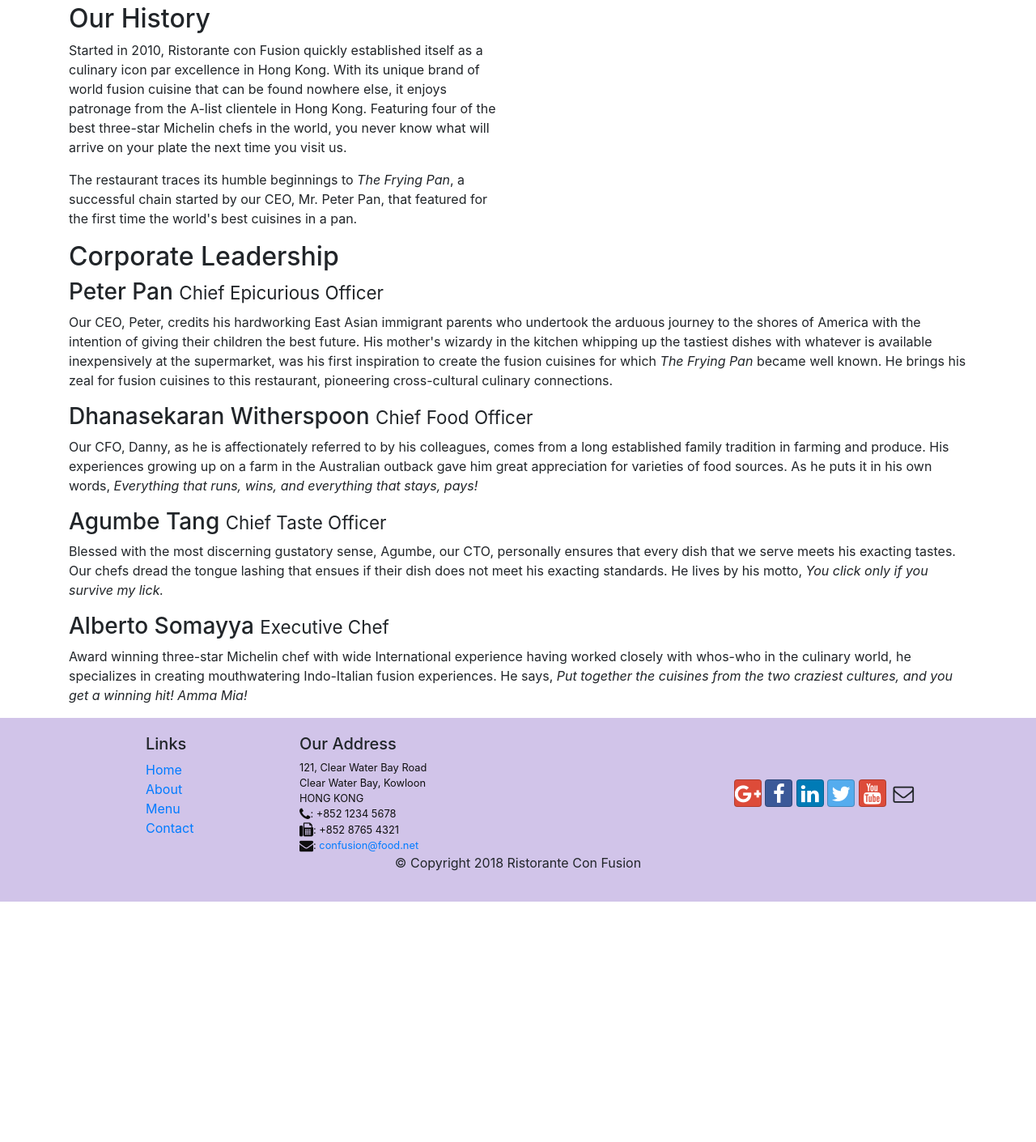
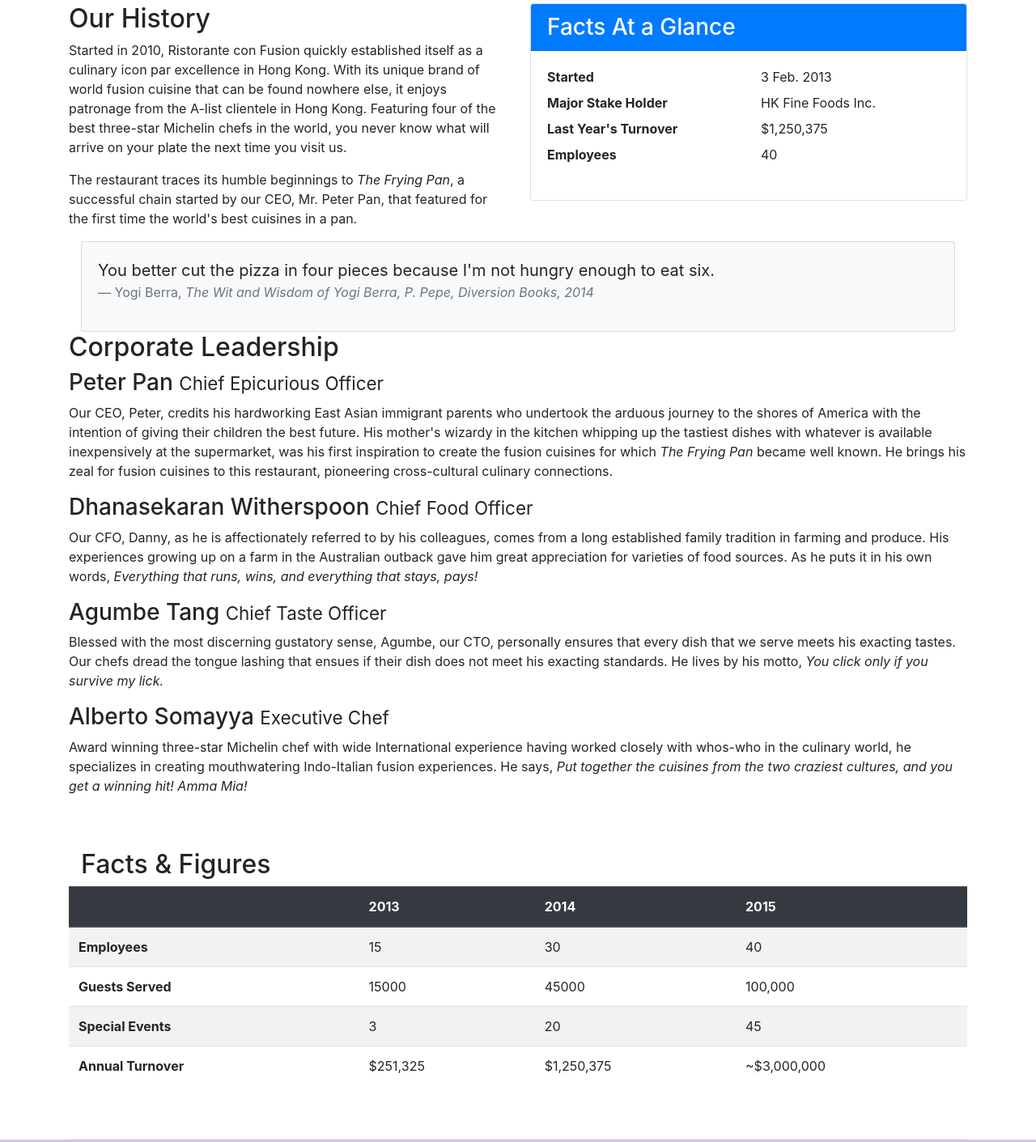
Before and after one commit to shayan102/CourseEraRepository, a website: page aboutus.html in a window 1280 px wide. Shown: the part 461-1872 px from the top of the page at 81% size. Before the commit the page ends 1575 px from the top, so only its background shows below. Drawn offline with nearby package versions, Linux system fonts and the light colour scheme.

Commit message:
Tables and Cards

```diff
--- a/aboutus.html
+++ b/aboutus.html
@@ -76,7 +76,35 @@
                 <p>The restaurant traces its humble beginnings to <em>The Frying Pan</em>, a successful chain started by
                     our CEO, Mr. Peter Pan, that featured for the first time the world's best cuisines in a pan.</p>
             </div>
-            <div class="col col-sm-6">
+            <div class="col-12 col-sm-6">
+                <div class="card">
+                    <h3 class="card-header bg-primary text-white">Facts At a Glance</h3>
+                    <div class="card-body">
+                        <dl class="row">
+                            <dt class="col-6">Started</dt>
+                            <dd class="col-6">3 Feb. 2013</dd>
+                            <dt class="col-6">Major Stake Holder</dt>
+                            <dd class="col-6">HK Fine Foods Inc.</dd>
+                            <dt class="col-6">Last Year's Turnover</dt>
+                            <dd class="col-6">$1,250,375</dd>
+                            <dt class="col-6">Employees</dt>
+                            <dd class="col-6">40</dd>
+                        </dl>
+                    </div>
+                </div>
+            </div>
+        </div>
+
+        <div class="col-12">
+            <div class="card card-body bg-light">
+                <blockquote class="blockquote">
+                    <p class="mb-0">You better cut the pizza in four pieces because
+                        I'm not hungry enough to eat six.</p>
+                    <footer class="blockquote-footer">Yogi Berra,
+                        <cite title="Source Title">The Wit and Wisdom of Yogi Berra,
+                        P. Pepe, Diversion Books, 2014</cite>
+                    </footer>
+                </blockquote>
             </div>
         </div>
 
@@ -108,6 +136,53 @@
                         winning hit! Amma Mia!</em></p>
             </div>
         </div>
+
+        <div class="row row-content">
+            <div class="col-12 col-sm-9">
+                <h2>Facts &amp; Figures</h2>
+            </div>
+             <div class="col-12 col-sm-3">
+            </div>
+            <div class="table-responsive">
+                <table class="table table-striped">
+                    <thead class="thead-dark">
+                        <tr>
+                            <th>&nbsp;</th>
+                            <th>2013</th>
+                            <th>2014</th>
+                            <th>2015</th>
+                        </tr>
+                    </thead>
+                    <tbody>
+                        <tr>
+                            <th>Employees</th>
+                            <td>15</td>
+                            <td>30</td>
+                            <td>40</td>
+                        </tr>
+                        <tr>
+                            <th>Guests Served</th>
+                            <td>15000</td>
+                            <td>45000</td>
+                            <td>100,000</td>
+                        </tr>
+                        <tr>
+                            <th>Special Events</th>
+                            <td>3</td>
+                            <td>20</td>
+                            <td>45</td>
+                        </tr>
+                        <tr>
+                            <th>Annual Turnover</th>
+                            <td>$251,325</td>
+                            <td>$1,250,375</td>
+                            <td>~$3,000,000</td>
+                        </tr>
+                    </tbody>
+                </table>
+            </div>
+       </div>
+
 
     </div>
 
```
